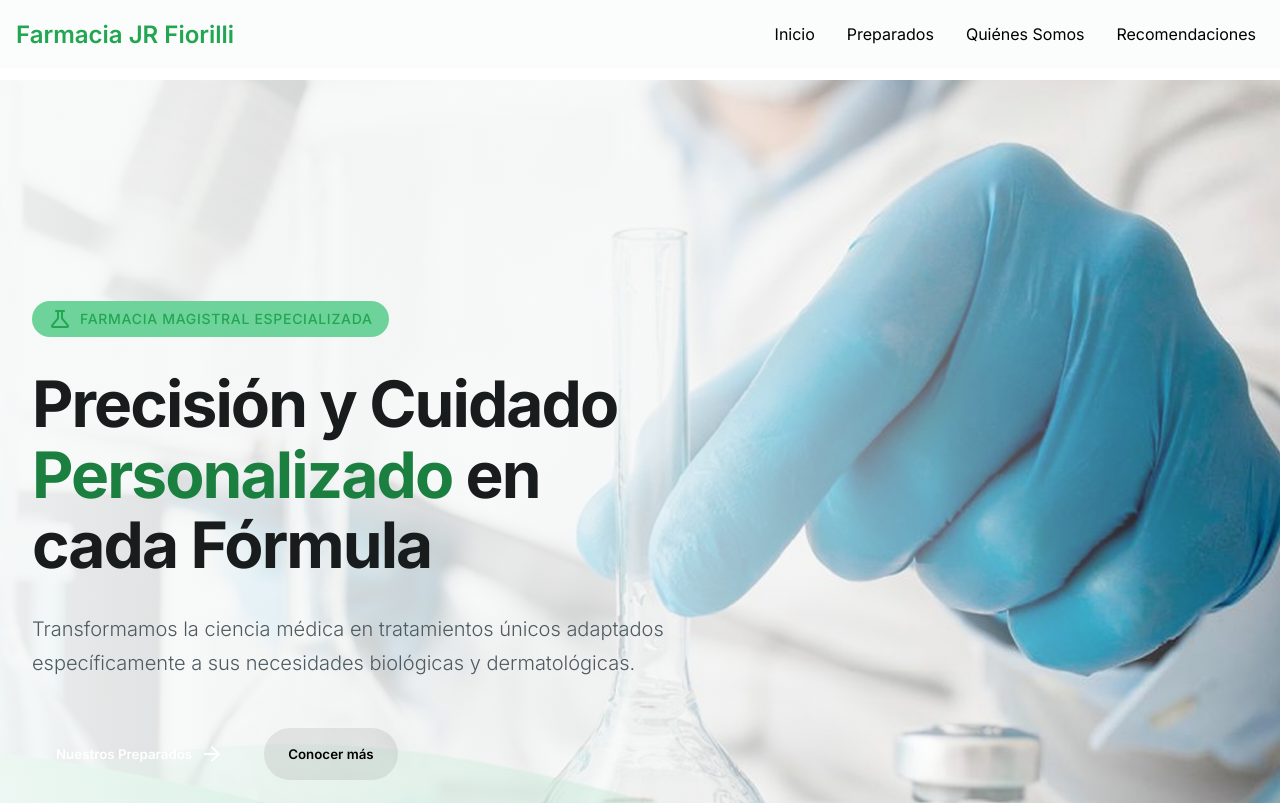
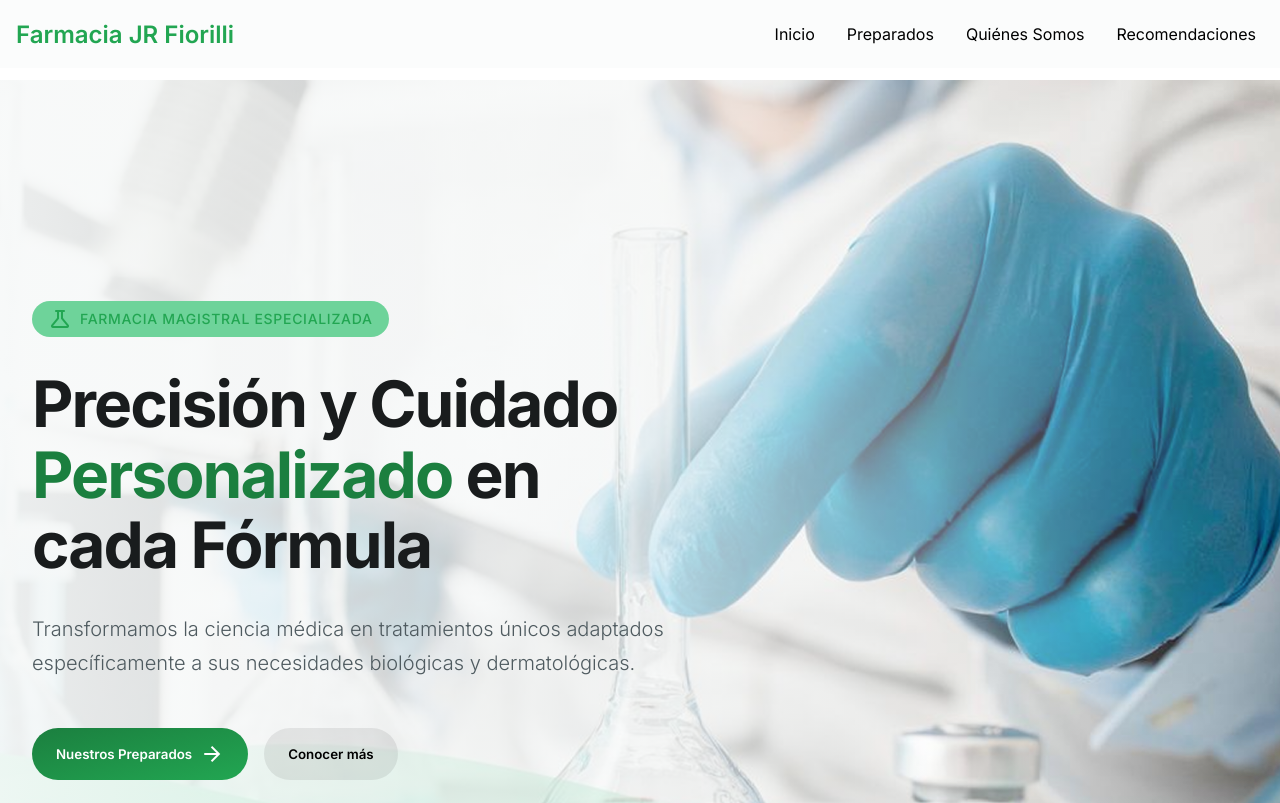
Before and after one commit to MarceloSanchezDev/webFiorilliEsquema, a React (Vite) app: page / in a window 1280 px wide. Shown: the top 803 px of the page. Built offline with nearby package versions, Linux system fonts and the light colour scheme.

Commit message:
fix the button primary

```diff
--- a/src/components/Button/Button.css
+++ b/src/components/Button/Button.css
@@ -20,7 +20,7 @@
 }
 
 .btn-primary {
-  background: linear-gradient(to bottom right, #1b7f3f, #22a652);
+  background: linear-gradient(to bottom right, #1b7f3f, #22a652) !important;
   color: white;
 }
 
--- a/src/components/Button/Button.jsx
+++ b/src/components/Button/Button.jsx
@@ -1,4 +1,3 @@
-
 import "./Button.css";
 
 export default function Button({
--- a/src/components/NavLink/NavLink.css
+++ b/src/components/NavLink/NavLink.css
@@ -6,12 +6,12 @@
 }
 
 .nav-link:hover {
-  color: #005a9c;
+  color: #1b8f3f;
   transform: scale(1.05);
 }
 
 .nav-link-active {
-  color: #004275;
+  color: #1b8f3f;
   border-bottom: 2px solid #004275;
   font-weight: 600;
 }
```
